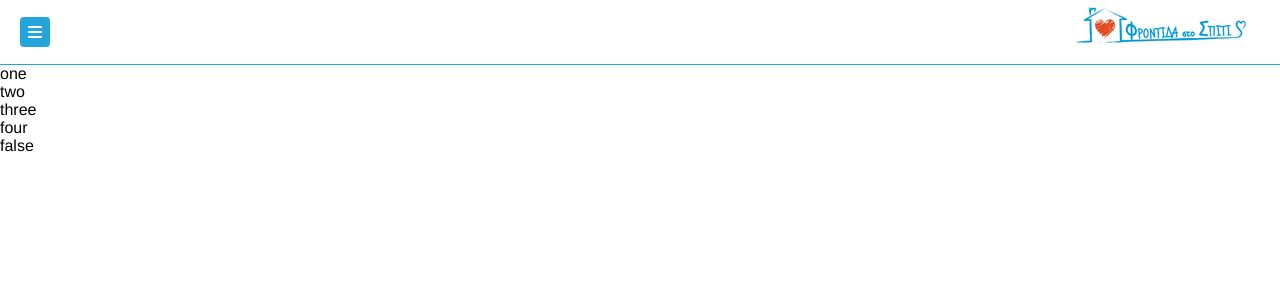
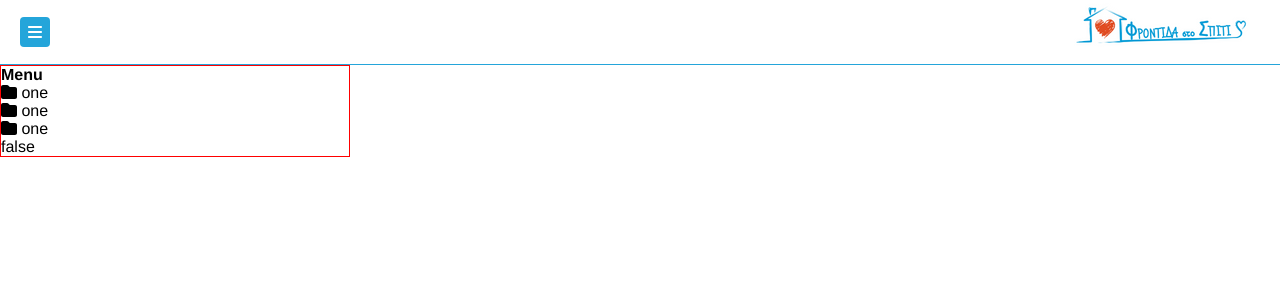
Before and after one commit to spiropoulos94/FRONTIDA_STO_SPITI_frontend, a Vue app: page / in a window 1280 px wide. Shown: the top 300 px of the page. Built offline with nearby package versions, Linux system fonts and the light colour scheme.

Commit message:
added sidebar

```diff
--- a/src/components/Sidebar.vue
+++ b/src/components/Sidebar.vue
@@ -1,9 +1,9 @@
 <template>
   <div :class="`sidebar ${isMobile ? 'mobile' : ''}`">
-    <div class="item">one</div>
-    <div class="item">two</div>
-    <div class="item">three</div>
-    <div class="item">four</div>
+    <h4>Menu</h4>
+    <div class="item"><font-awesome-icon icon="folder" /> one</div>
+    <div class="item"><font-awesome-icon icon="folder" /> one</div>
+    <div class="item"><font-awesome-icon icon="folder" /> one</div>
     {{ isMobile }}
   </div>
 </template>
@@ -14,6 +14,7 @@ export default {
   data() {
     return {
       items: [],
+      isHidden: false,
     };
   },
   computed: {
@@ -28,6 +29,9 @@ export default {
 .sidebar {
   top: 0px;
   bottom: 0;
+  width: 350px;
+  border: 1px solid red;
+  height: 100%;
   &.mobile {
     position: absolute;
     background: lightblue;
@@ -36,7 +40,4 @@ export default {
     padding: 30px;
   }
 }
-
-.sidebar-hidden {
-}
 </style>
--- a/src/main.js
+++ b/src/main.js
@@ -2,11 +2,11 @@ import { createApp } from "vue";
 import App from "./App.vue";
 
 import { library } from "@fortawesome/fontawesome-svg-core";
-import { faPhone, faBars } from "@fortawesome/free-solid-svg-icons";
+import { faPhone, faBars, faFolder } from "@fortawesome/free-solid-svg-icons";
 
 import { FontAwesomeIcon } from "@fortawesome/vue-fontawesome";
 
-library.add(faPhone, faBars);
+library.add(faPhone, faBars, faFolder);
 
 createApp(App)
   .component("font-awesome-icon", FontAwesomeIcon)
```
